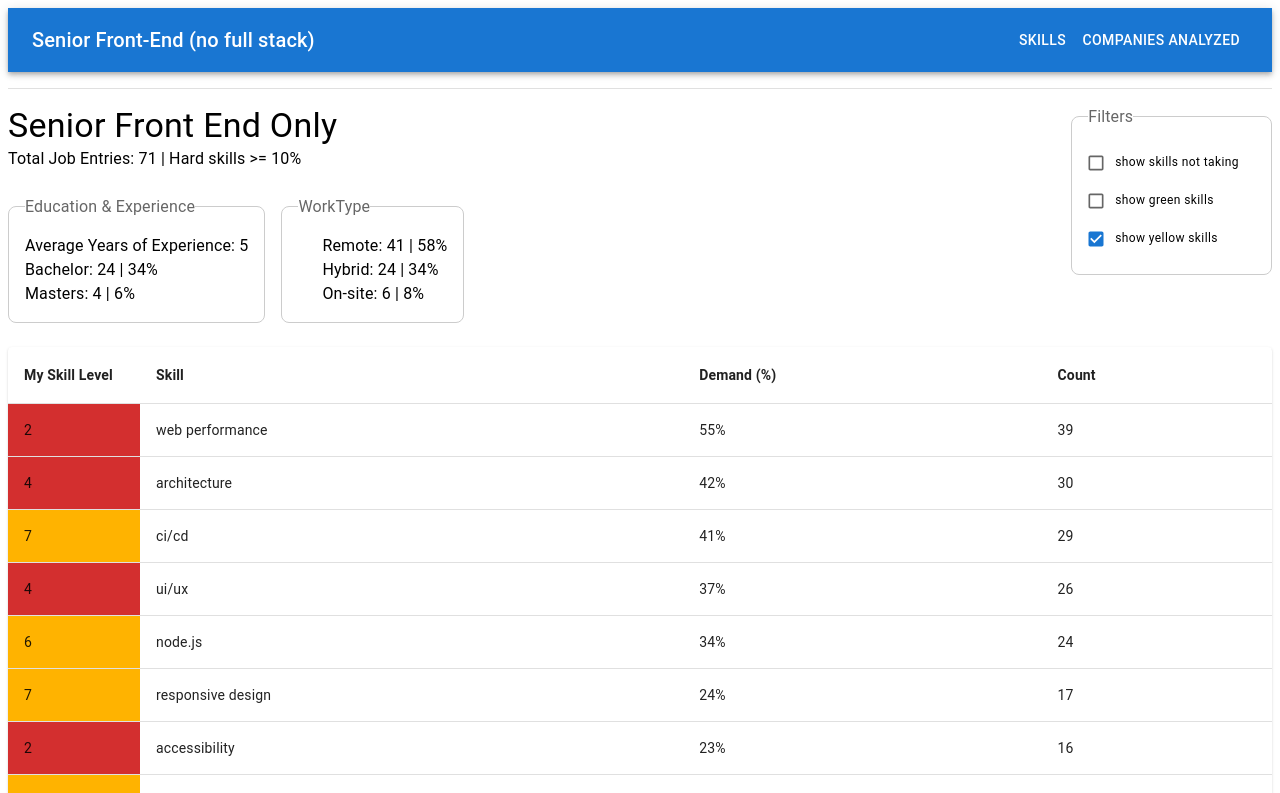
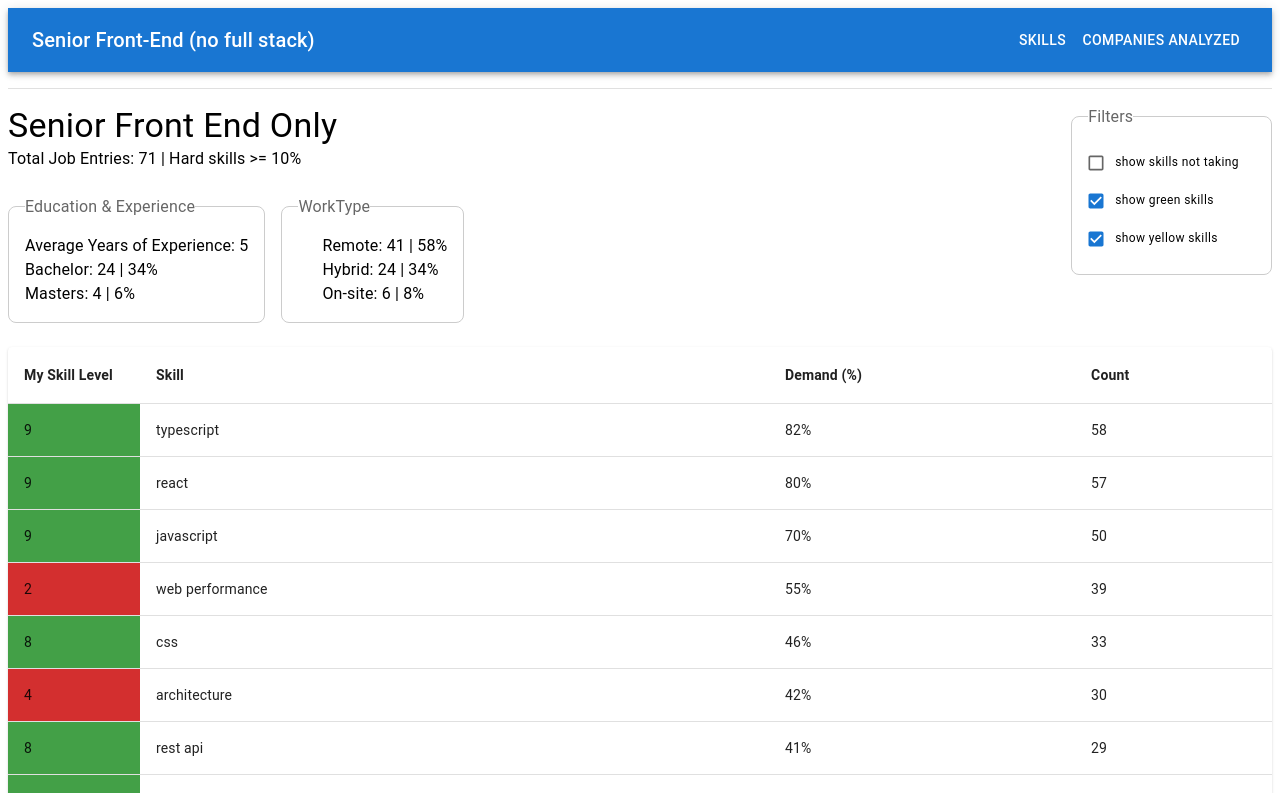
Before and after one commit to dmitrisanzharov/job-skills-app, a React (Create React App) app: page / in a window 1280 px wide. Shown: the top 793 px of the page. Built offline with nearby package versions, Linux system fonts and the light colour scheme; some icons are missing.

Commit message:
all is working

```diff
--- a/src/pages/SeniorFrontEnd/SeniorFrontEndSkillsUi.tsx
+++ b/src/pages/SeniorFrontEnd/SeniorFrontEndSkillsUi.tsx
@@ -27,7 +27,7 @@ import seniorFrontEndDb_noFullStack from '../../databases/seniorFrontEndDb_noFul
 
 const SeniorFrontEndSkills: React.FC = () => {
     const [showNotTakingJobs, setShowNotTakingJobs] = useState(false);
-    const [showGreenSkills, setShowGreenSkills] = useState(false);
+    const [showGreenSkills, setShowGreenSkills] = useState(true);
     const [showYellowSkills, setShowYellowSkills] = useState(true);
 
     const fieldSetStyle = { border: '1px solid #ccc', borderRadius: 2, p: 2, mb: 3 };
@@ -47,14 +47,25 @@ const SeniorFrontEndSkills: React.FC = () => {
     };
 
     const hardSkillsFinal = [jobInterviewSkillObj, ...finalObj.hardSkills]
-        .filter((hs) => hs.count > totalJobEntries * skillMinPercentageToFilter)
-        .filter((hs) => (showNotTakingJobs ? true : !skillThatIWillNotTake.includes(hs.mainName))) // 'not taking' filter
-        .filter((hs) =>
-            showGreenSkills ? true : hs?.mySkillLevel === null ? true : hs?.mySkillLevel && hs?.mySkillLevel <= 7
-        )
-        .filter((hs) =>
-            showYellowSkills ? true : hs?.mySkillLevel === null ? true : hs?.mySkillLevel && hs?.mySkillLevel < 5
-        )
+        .filter((hs) => {
+            // 1) percentage threshold
+            if (hs.count <= totalJobEntries * skillMinPercentageToFilter) return false;
+
+            // 2) "not taking jobs" filter
+            if (!showNotTakingJobs && skillThatIWillNotTake.includes(hs.mainName)) return false;
+
+            // 3) green skills filter
+            if (!showGreenSkills) {
+                if (hs.mySkillLevel != null && hs.mySkillLevel > 7) return false;
+            }
+
+            // 4) yellow skills filter
+            if (!showYellowSkills) {
+                if (hs.mySkillLevel != null && hs.mySkillLevel >= 5) return false;
+            }
+
+            return true;
+        })
         .sort((a, b) => b.count - a.count);
 
     const testIfWorkModeHasAllEntries = finalObj.remote + finalObj.hybrid + finalObj.onSite === totalJobEntries;
@@ -71,7 +82,7 @@ const SeniorFrontEndSkills: React.FC = () => {
 
     return (
         <Box>
-            <Box sx={{ mb: 3,  position: 'relative' }}>
+            <Box sx={{ mb: 3, position: 'relative' }}>
                 <Box>
                     <Typography variant='h4'>Senior Front End Only</Typography>
                     <Typography sx={{ mb: 2 }}>
```
